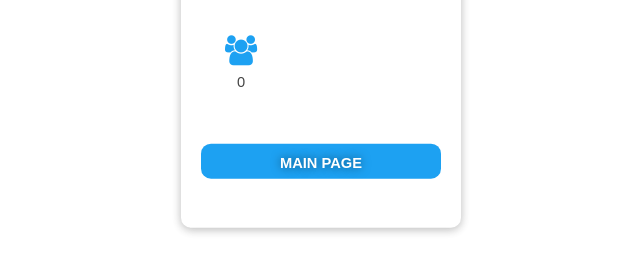
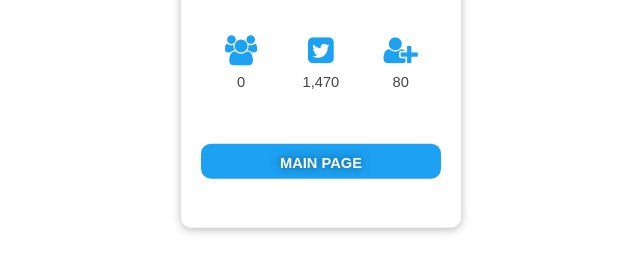
Before and after one commit to RotemLibrati/SLT_webapp, a Django app: template SLT_webapp/registration/templates/registration/profile-details.html in a window 1280 px wide. Shown: the part 487-760 px from the top of the page, without its empty margins (319-959 px from the left). Run offline with Django 3.2, Linux system fonts and the light colour scheme; the template is opened without the code that fills it, so the values that code supplies are empty.

Commit message:
new profile design

```diff
--- a/SLT_webapp/registration/templates/registration/profile-details.html
+++ b/SLT_webapp/registration/templates/registration/profile-details.html
@@ -111,14 +111,14 @@
           <span><i class="fa fa-users" aria-hidden="true"></i></span>
           <p>{{ friends|length }}</p>
         </div>
-<!--        <div class="inner-data">-->
-<!--          <span><i class="fa fa-twitter-square" aria-hidden="true"></i></span>-->
-<!--          <p>1,470</p>-->
-<!--        </div>-->
-<!--        <div class="inner-data">-->
-<!--          <span><i class="fa fa-user-plus" aria-hidden="true"></i></span>-->
-<!--          <p>80</p>-->
-<!--        </div>-->
+        <div class="inner-data">
+          <span><i class="fa fa-twitter-square" aria-hidden="true"></i></span>
+          <p>1,470</p>
+        </div>
+        <div class="inner-data">
+          <span><i class="fa fa-user-plus" aria-hidden="true"></i></span>
+          <p>80</p>
+        </div>
       </div>
 
       <div class="btn" href="{% url 'registration:index' %}" role="button" >Main Page</div>
```
